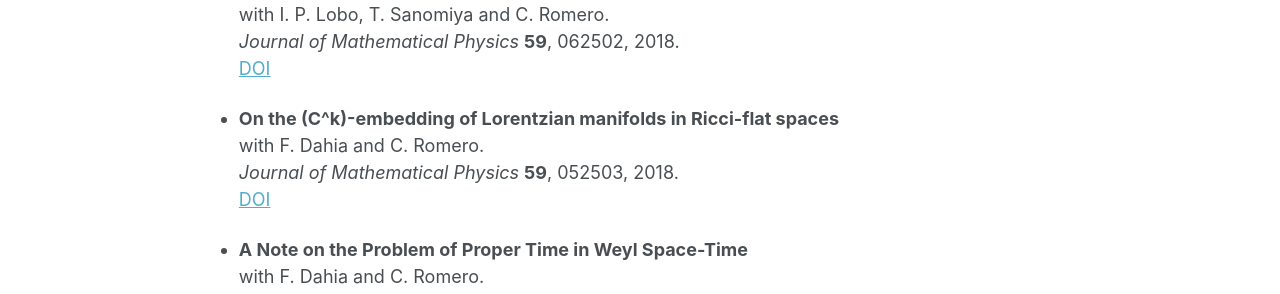
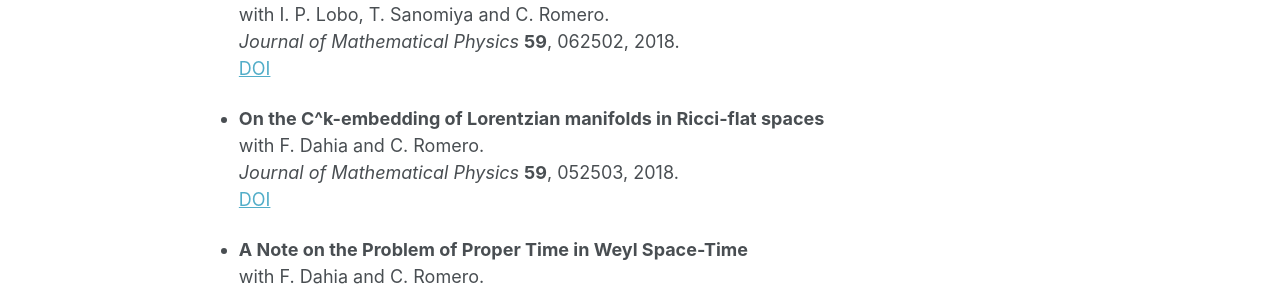
Before and after one commit to rodrigo-avalos/rodrigo-avalos, a Jekyll site: the page built from _pages/publications.md, in a window 1280 px wide and 900 px high, scrolled down 2706 px. Shown: the part 152-446 px from the top of the window. Built offline with Jekyll 4.4.1, drawn with Linux system fonts in a browser that asks for light colours; a style sheet for code colours, icons or effects is not loaded.

```diff
--- a/_pages/publications.md
+++ b/_pages/publications.md
@@ -90,7 +90,7 @@ permalink: /publications/
   *Journal of Mathematical Physics* **59**, 062502, 2018.
   [DOI](https://doi.org/10.1063/1.5017848)
 
-- **On the \(C^k\)-embedding of Lorentzian manifolds in Ricci-flat spaces**
+- **On the C^k-embedding of Lorentzian manifolds in Ricci-flat spaces**
   with F. Dahia and C. Romero.
   *Journal of Mathematical Physics* **59**, 052503, 2018.
   [DOI](https://doi.org/10.1063/1.5017492)
```
